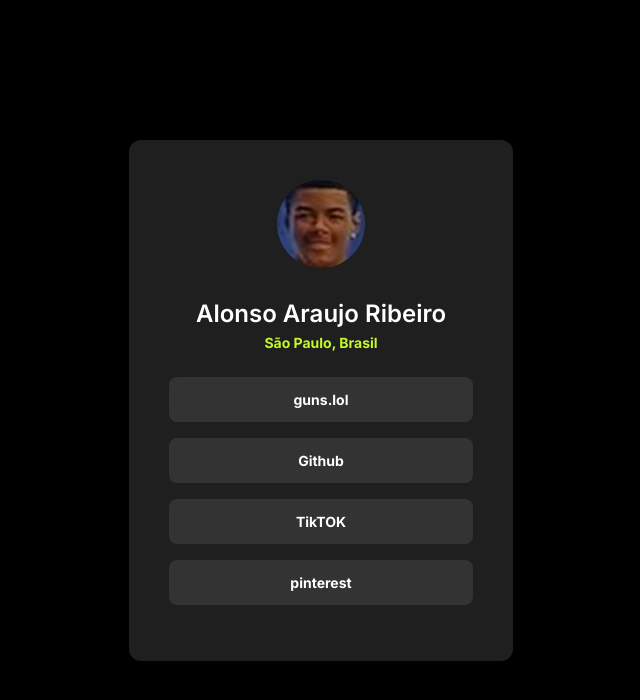
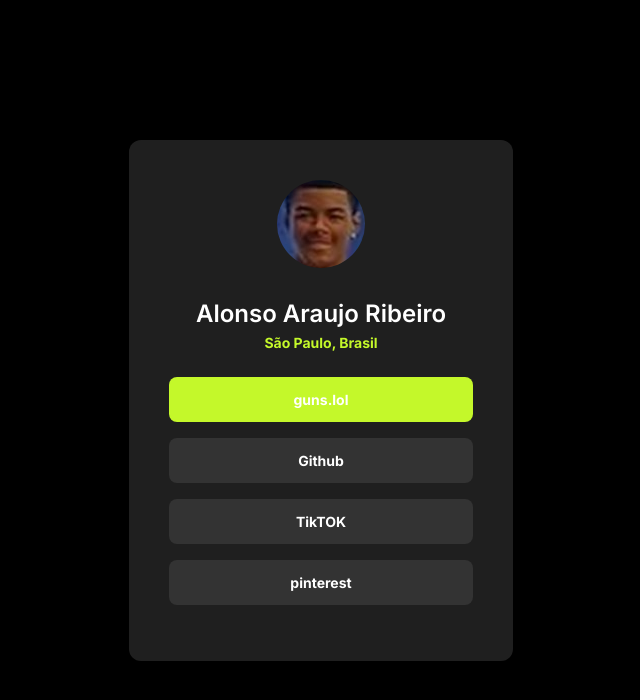
Before and after one commit to Araujodanm/Meus-links, a plain HTML site: page index.html in a window 1280 px wide. In both pictures the pointer is over the link "guns.lol". Shown: the whole page, without its empty margins (319-959 px from the left). Drawn offline with Linux system fonts and the light colour scheme.

Commit message:
hover adicionado

```diff
--- a/style.css
+++ b/style.css
@@ -76,3 +76,10 @@
     line-height: 21px;
     color: var(--white);
  }
+
+
+a:hover{
+    background-color: var(--neon-green);
+    color: var(--white);
+    transition: .4s;
+}
```
